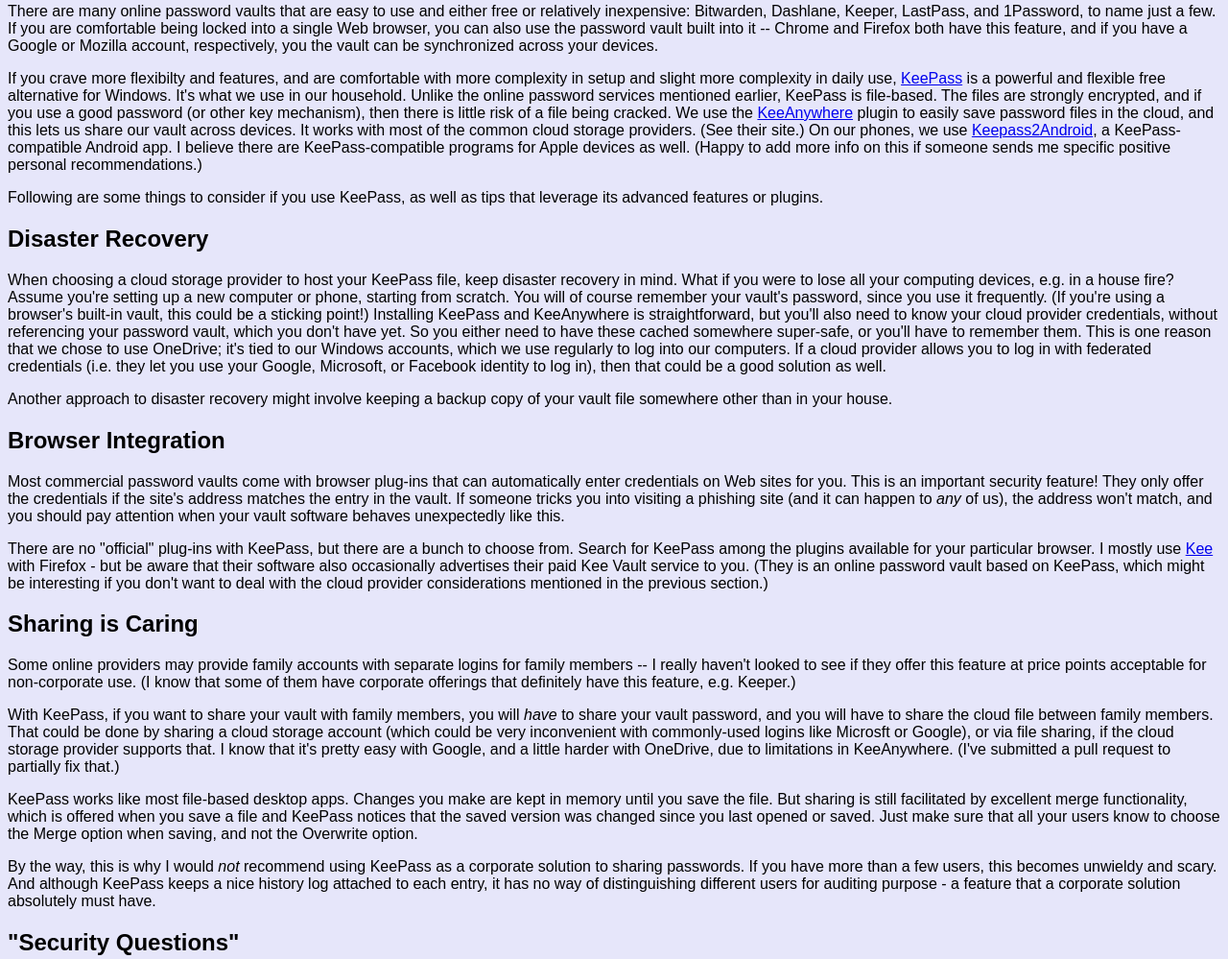
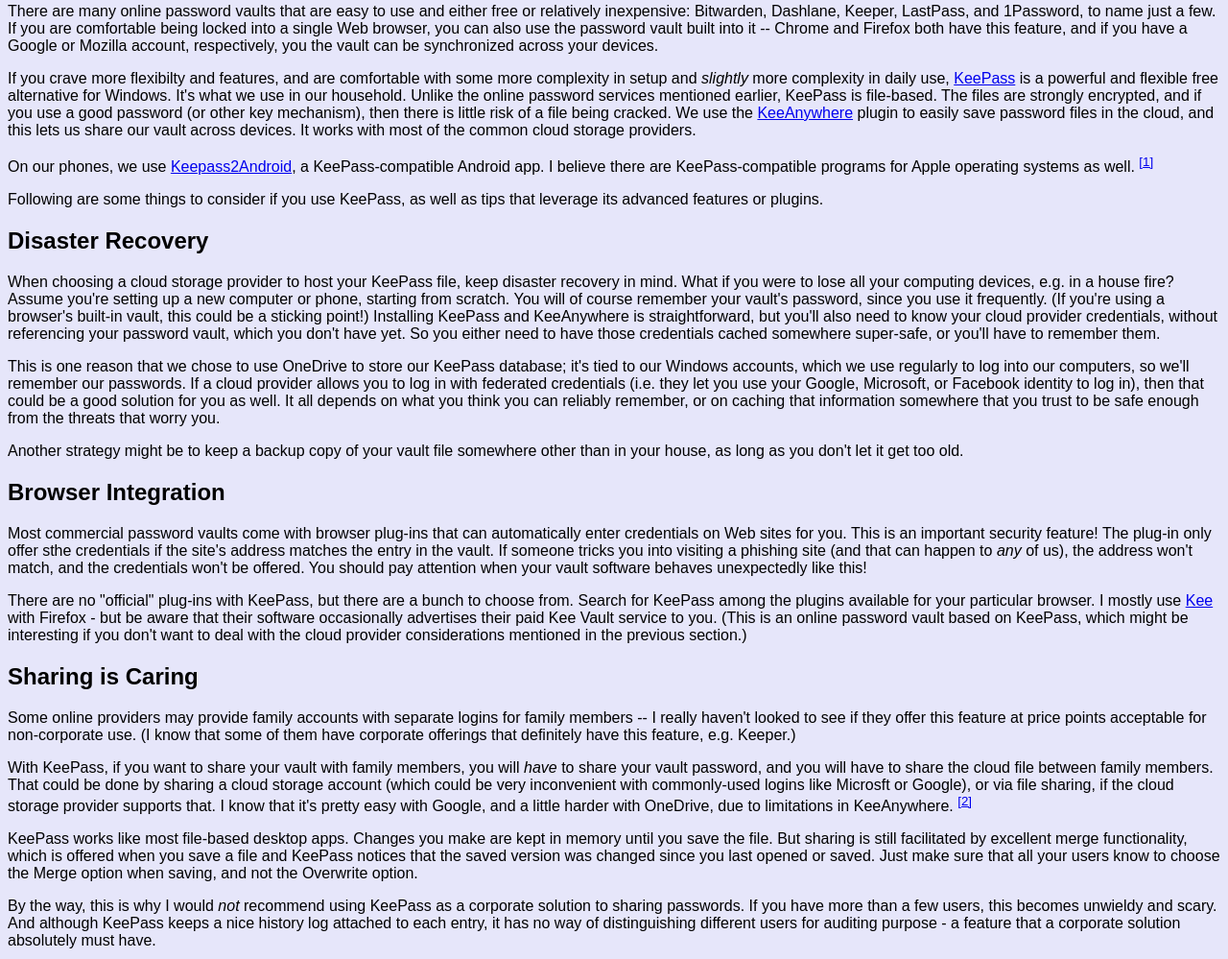
Before and after one commit to dwmuller/dwmuller.github.io, an Eleventy site: page src/notes/keepass-password-vault.md in a window 1280 px wide. Shown: the part 336-1335 px from the top of the page at 96% size. Built offline with nearby package versions, Linux system fonts and the light colour scheme; Eleventy itself is replaced by a stand-in of ours; files that its build step writes are made by us from their sources.

Commit message:
Clarifications on KeePass, and first markdown mod.

```diff
--- a/package.json
+++ b/package.json
@@ -15,5 +15,8 @@
   "license": "ISC",
   "devDependencies": {
     "@11ty/eleventy": "^0.12.1"
+  },
+  "dependencies": {
+    "markdown-it-footnote": "^3.0.2"
   }
 }
--- a/src/notes/keepass-password-vault.md
+++ b/src/notes/keepass-password-vault.md
@@ -14,27 +14,31 @@ Once you're using a password vault that you trust, especially one that integrate
 
 There are many online password vaults that are easy to use and either free or relatively inexpensive: Bitwarden, Dashlane, Keeper, LastPass, and 1Password, to name just a few. If you are comfortable being locked into a single Web browser, you can also use the password vault built into it -- Chrome and Firefox both have this feature, and if you have a Google or Mozilla account, respectively, you the vault can be synchronized across your devices.
 
-If you crave more flexibilty and features, and are comfortable with more complexity in setup and slight more complexity in daily use, [KeePass](https://keepass.info/) is a powerful and flexible free alternative for Windows. It's what we use in our household. Unlike the online password services mentioned earlier, KeePass is file-based. The files are strongly encrypted, and if you use a good password (or other key mechanism), then there is little risk of a file being cracked. We use the [KeeAnywhere](https://keeanywhere.de/) plugin to easily save password files in the cloud, and this lets us share our vault across devices. It works with most of the common cloud storage providers. (See their site.) On our phones, we use [Keepass2Android](https://play.google.com/store/apps/details?id=keepass2android.keepass2android), a KeePass-compatible Android app. I believe there are KeePass-compatible programs for Apple devices as well. (Happy to add more info on this if someone sends me specific positive personal recommendations.)
+If you crave more flexibilty and features, and are comfortable with some more complexity in setup and *slightly* more complexity in daily use, [KeePass](https://keepass.info/) is a powerful and flexible free alternative for Windows. It's what we use in our household. Unlike the online password services mentioned earlier, KeePass is file-based. The files are strongly encrypted, and if you use a good password (or other key mechanism), then there is little risk of a file being cracked. We use the [KeeAnywhere](https://keeanywhere.de/) plugin to easily save password files in the cloud, and this lets us share our vault across devices. It works with most of the common cloud storage providers.
+
+On our phones, we use [Keepass2Android](https://play.google.com/store/apps/details?id=keepass2android.keepass2android), a KeePass-compatible Android app. I believe there are KeePass-compatible programs for Apple operating systems as well. ^[I'd be happy to add more info about Apple contexts if someone sends me specific personal recommendations, or submits a pull request based on such.]
 
 Following are some things to consider if you use KeePass, as well as tips that leverage its advanced features or plugins.
 
 ## Disaster Recovery
 
-When choosing a cloud storage provider to host your KeePass file, keep disaster recovery in mind. What if you were to lose all your computing devices, e.g. in a house fire? Assume you're setting up a new computer or phone, starting from scratch. You will of course remember your vault's password, since you use it frequently. (If you're using a browser's built-in vault, this could be a sticking point!) Installing KeePass and KeeAnywhere is straightforward, but you'll also need to know your cloud provider credentials, without referencing your password vault, which you don't have yet. So you either need to have these cached somewhere super-safe, or you'll have to remember them. This is one reason that we chose to use OneDrive; it's tied to our Windows accounts, which we use regularly to log into our computers. If a cloud provider allows you to log in with federated credentials (i.e. they let you use your Google, Microsoft, or Facebook identity to log in), then that could be a good solution as well.
+When choosing a cloud storage provider to host your KeePass file, keep disaster recovery in mind. What if you were to lose all your computing devices, e.g. in a house fire? Assume you're setting up a new computer or phone, starting from scratch. You will of course remember your vault's password, since you use it frequently. (If you're using a browser's built-in vault, this could be a sticking point!) Installing KeePass and KeeAnywhere is straightforward, but you'll also need to know your cloud provider credentials, without referencing your password vault, which you don't have yet. So you either need to have those credentials cached somewhere super-safe, or you'll have to remember them.
 
-Another approach to disaster recovery might involve keeping a backup copy of your vault file somewhere other than in your house.
+This is one reason that we chose to use OneDrive to store our KeePass database; it's tied to our Windows accounts, which we use regularly to log into our computers, so we'll remember our passwords. If a cloud provider allows you to log in with federated credentials (i.e. they let you use your Google, Microsoft, or Facebook identity to log in), then that could be a good solution for you as well. It all depends on what you think you can reliably remember, or on caching that information somewhere that you trust to be safe enough from the threats that worry you.
+
+Another strategy might be to keep a backup copy of your vault file somewhere other than in your house, as long as you don't let it get too old.
 
 ## Browser Integration
 
-Most commercial password vaults come with browser plug-ins that can automatically enter credentials on Web sites for you. This is an important security feature! They only offer the credentials if the site's address matches the entry in the vault. If someone tricks you into visiting a phishing site (and it can happen to *any* of us), the address won't match, and you should pay attention when your vault software behaves unexpectedly like this.
+Most commercial password vaults come with browser plug-ins that can automatically enter credentials on Web sites for you. This is an important security feature! The plug-in only offer sthe credentials if the site's address matches the entry in the vault. If someone tricks you into visiting a phishing site (and that can happen to *any* of us), the address won't match, and the credentials won't be offered. You should pay attention when your vault software behaves unexpectedly like this!
 
-There are no "official" plug-ins with KeePass, but there are a bunch to choose from. Search for KeePass among the plugins available for your particular browser. I mostly use [Kee](https://www.kee.pm/) with Firefox - but be aware that their software also occasionally advertises their paid Kee Vault service to you. (They is an online password vault based on KeePass, which might be interesting if you don't want to deal with the cloud provider considerations mentioned in the previous section.)
+There are no "official" plug-ins with KeePass, but there are a bunch to choose from. Search for KeePass among the plugins available for your particular browser. I mostly use [Kee](https://www.kee.pm/) with Firefox - but be aware that their software occasionally advertises their paid Kee Vault service to you. (This is an online password vault based on KeePass, which might be interesting if you don't want to deal with the cloud provider considerations mentioned in the previous section.)
 
 ## Sharing is Caring
 
 Some online providers may provide family accounts with separate logins for family members -- I really haven't looked to see if they offer this feature at price points acceptable for non-corporate use. (I know that some of them have corporate offerings that definitely have this feature, e.g. Keeper.)
 
-With KeePass, if you want to share your vault with family members, you will *have* to share your vault password, and you will have to share the cloud file between family members. That could be done by sharing a cloud storage account (which could be very inconvenient with commonly-used logins like Microsft or Google), or via file sharing, if the cloud storage provider supports that. I know that it's pretty easy with Google, and a little harder with OneDrive, due to limitations in KeeAnywhere. (I've submitted a pull request to partially fix that.)
+With KeePass, if you want to share your vault with family members, you will *have* to share your vault password, and you will have to share the cloud file between family members. That could be done by sharing a cloud storage account (which could be very inconvenient with commonly-used logins like Microsft or Google), or via file sharing, if the cloud storage provider supports that. I know that it's pretty easy with Google, and a little harder with OneDrive, due to limitations in KeeAnywhere. ^[I submitted a pull request for KeeAnywhere which partially fixes the problem with shared folders. As of this writing, it has been accepted but not yet released. (2021-03-31)]
 
 KeePass works like most file-based desktop apps. Changes you make are kept in memory until you save the file. But sharing is still facilitated by excellent merge functionality, which is offered when you save a file and KeePass notices that the saved version was changed since you last opened or saved. Just make sure that all your users know to choose the Merge option when saving, and not the Overwrite option.
 
```
Also changed, not shown: .eleventy.js, 1 other file.
